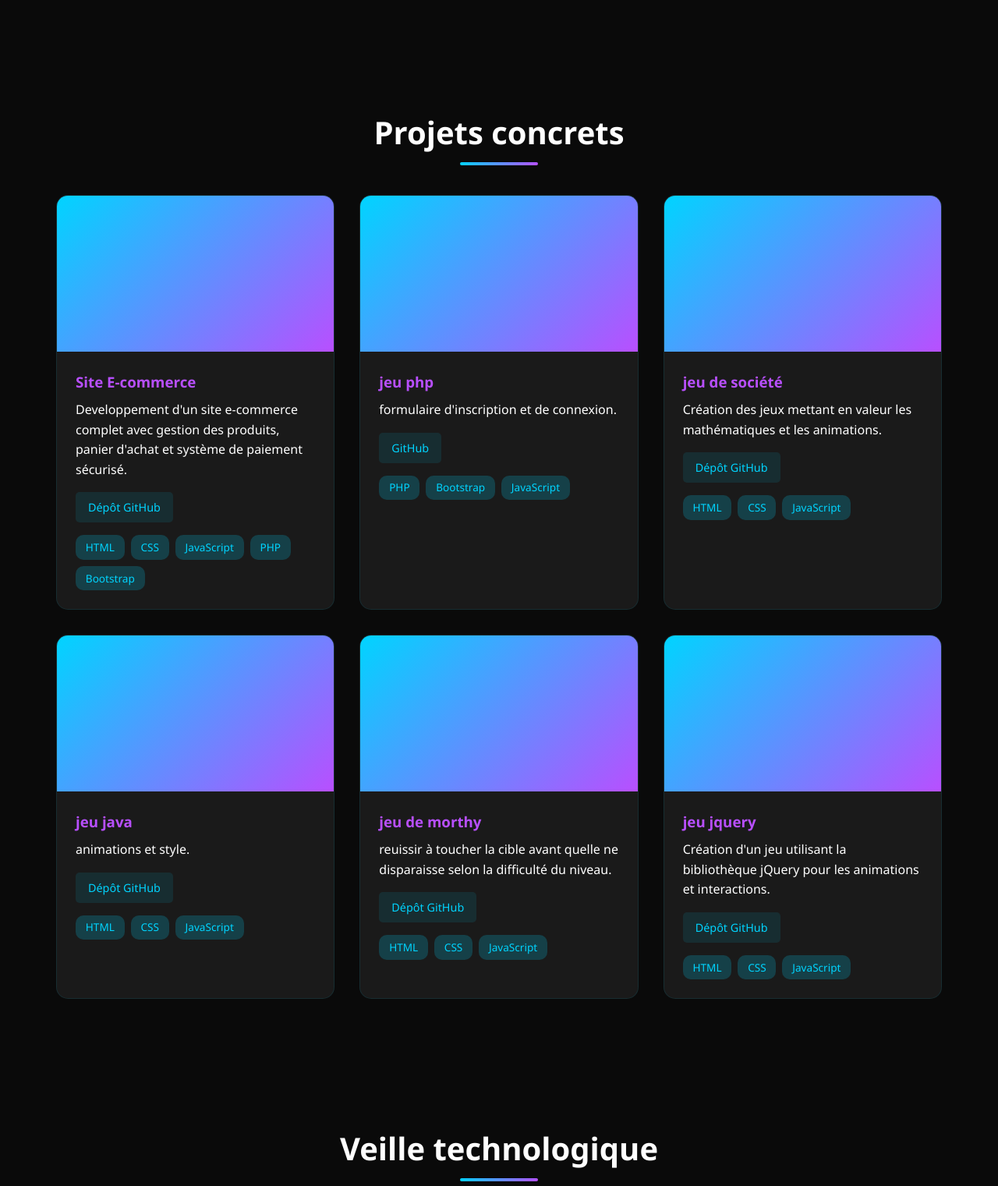
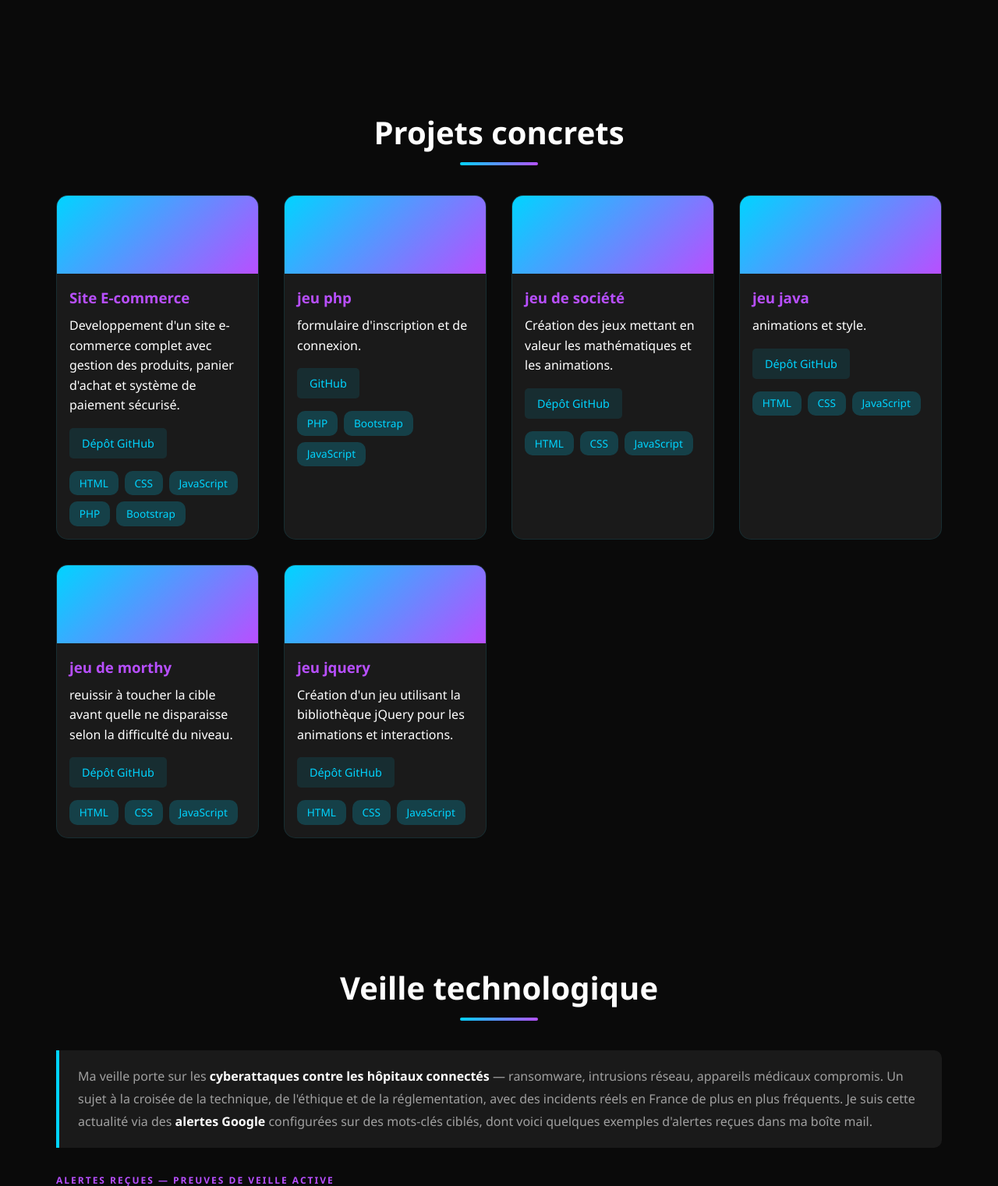
Before and after one commit to olgadaheu254-bot/mon-portfolio, a PHP site: page /docs/index.html in a window 1280 px wide. Shown: the part 3158-4679 px from the top of the page at 78% size. Run offline with PHP 8.4, Linux system fonts and the light colour scheme.

Commit message:
Fix github pages

```diff
--- a/docs/style.css
+++ b/style.css
@@ -255,17 +255,18 @@
         /* Projects Section */
         .projects-grid {
             display: grid;
-            grid-template-columns: repeat(auto-fit, minmax(350px, 1fr));
+            grid-template-columns: repeat(auto-fit, minmax(250px, 1fr));
             gap: 2rem;
             margin-top: 3rem;
+            justify-content: center;
         }
-
         .project-card {
             background: var(--bg-card);
             border-radius: 15px;
             overflow: hidden;
             border: 1px solid rgba(0, 212, 255, 0.1);
             transition: all 0.3s ease;
+            max-width: 300px; /* ajoute ça */
         }
 
         .project-card:hover {
@@ -275,7 +276,7 @@
 
         .project-image {
             width: 100%;
-            height: 200px;
+            height: 100px;
             background: var(--gradient);
             display: flex;
             align-items: center;
@@ -284,7 +285,7 @@
         }
 
         .project-content {
-            padding: 1.5rem;
+            padding: 1rem;
         }
 
         .project-content h3 {
```
Also changed, not shown: index.html (renamed from docs/index.html), index.js (renamed from docs/index.js).
